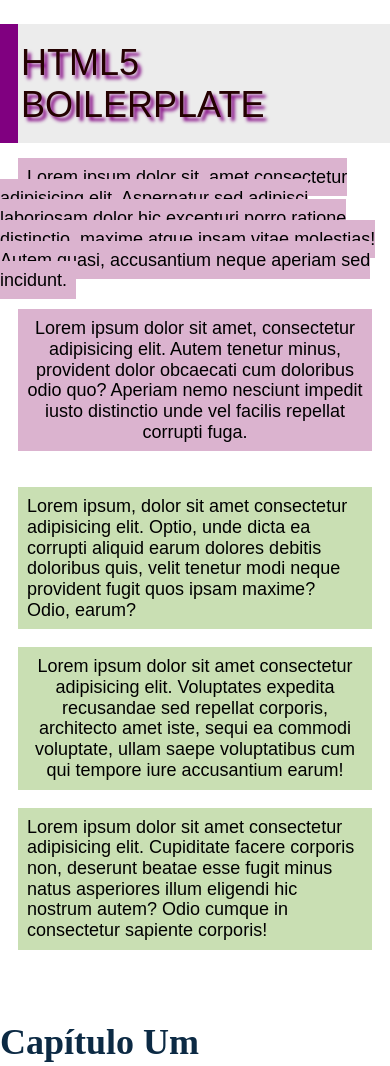
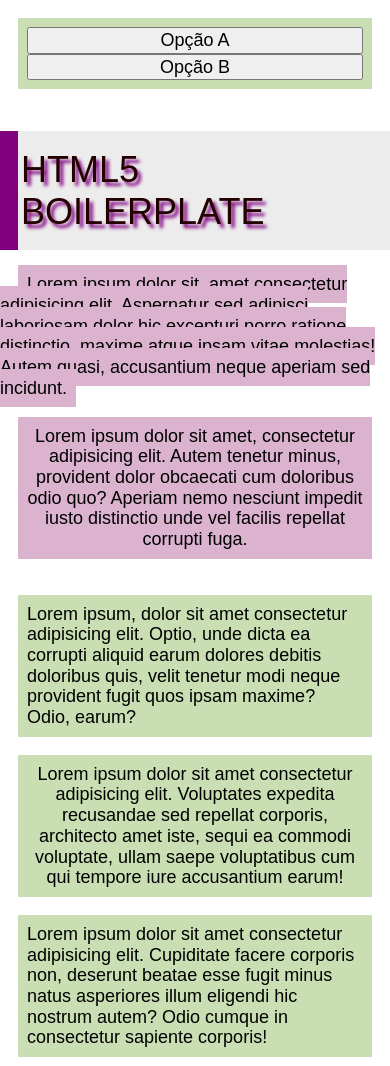
Before and after one commit to screstani/html5-boilerplate-2022-1, a website built with Parcel: page index.html in a window 390 px wide. Shown: the top 1066 px of the page. Built offline with nearby package versions, Linux system fonts and the light colour scheme.

Commit message:
Implementa o menu lateral em telas grandes, superior em telas pequenas.
- Demonstra o `display: flex`, inclusive com `display: flex` aninhado dentro de outro `display: flex`.
- Demonstra o uso de media query.

```diff
--- a/css/main.css
+++ b/css/main.css
@@ -1,6 +1,7 @@
 body {
   font-family: Arial, Helvetica, sans-serif;
   font-size: large;
+  display: flex;
 }
 
 h1 {
@@ -83,3 +84,22 @@
 .center {
   text-align: center;
 }
+
+aside {
+  flex-grow: 0;
+}
+
+main {
+  flex-grow: 1;
+}
+
+@media screen and (max-width: 800px) {
+  body {
+    flex-direction: column;
+  }
+}
+
+#menu {
+  display: flex;
+  flex-direction: column;
+}
--- a/index.html
+++ b/index.html
@@ -17,6 +17,15 @@
 </head>
 
 <body>
+
+  <aside>
+    <div id="menu">
+      <button>Opção A</button>
+      <button>Opção B</button>
+    </div>
+  </aside>
+
+  <main>
 
     <h1 id="main-title">
       HTML5 Boilerplate
@@ -67,6 +76,8 @@
       </p>
     </section>
 
+  </main>
+
   <script src="js/main.js"></script>
 
 </body>
```
Lines whose indentation alone changed are shown as unchanged.
